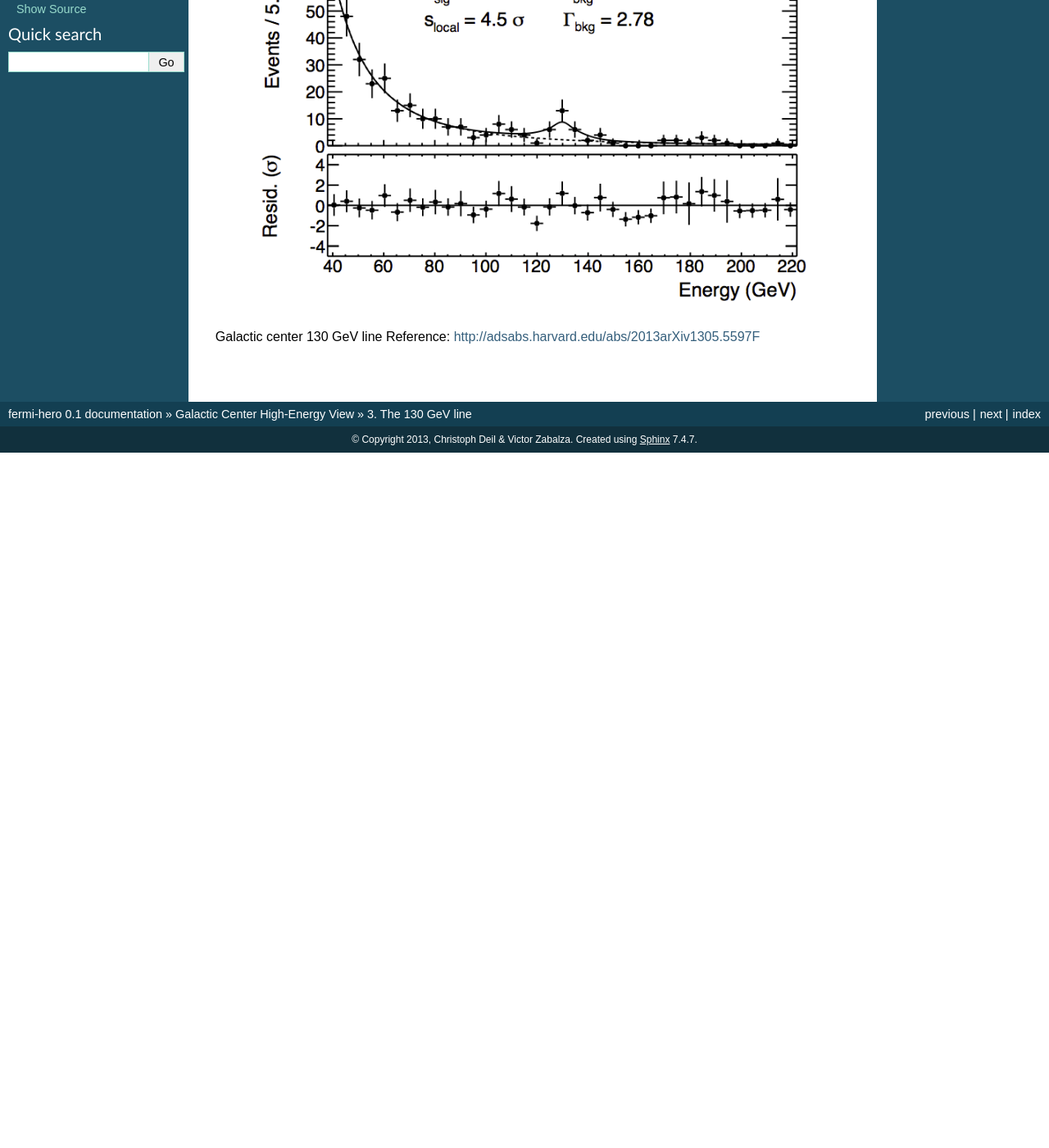
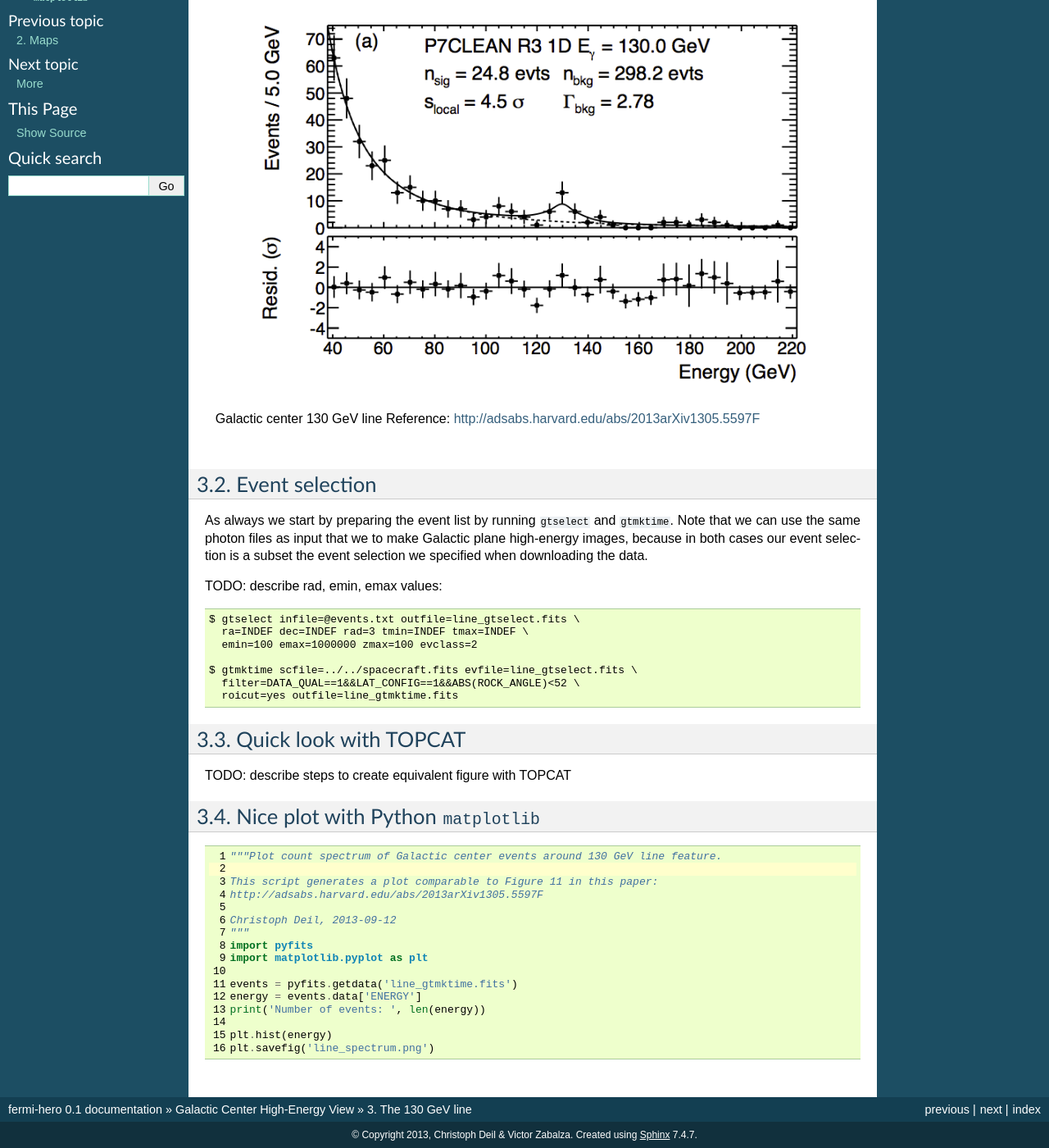
Before and after one commit to gammapy/fermi-hero, a Sphinx documentation site: the page built from docs/galactic_center/line.rst, in a window 1280 px wide and 1400 px high, scrolled down 182 px. Shown: the whole window at 82% size. Built offline with Sphinx 7.4.7, drawn with Linux system fonts in a browser that asks for light colours; before the commit the page ends 900 px from its top, so only the background shows below that; some of the changed text lies outside the part shown.

Commit message:
Add plot_line.py script to galactic center tutorial

```diff
--- a/docs/galactic_center/line.rst
+++ b/docs/galactic_center/line.rst
@@ -2,9 +2,45 @@
 
 The 130 GeV line
 ================
+
+What is it?
+-----------
+
+TODO: write introduction
 
 .. figure:: gc_line.png
    :scale: 90 %
 
    Galactic center 130 GeV line
    Reference: http://adsabs.harvard.edu/abs/2013arXiv1305.5597F
+
+Event selection
+---------------
+
+As always we start by preparing the event list by running ``gtselect`` and ``gtmktime``.
+Note that we can use the same photon files as input that we to make Galactic plane high-energy images,
+because in both cases our event selection is a subset the event selection we specified when downloading the data.
+
+TODO: describe rad, emin, emax values::
+
+   $ gtselect infile=@events.txt outfile=line_gtselect.fits \
+     ra=INDEF dec=INDEF rad=3 tmin=INDEF tmax=INDEF \
+     emin=100 emax=1000000 zmax=100 evclass=2
+
+   $ gtmktime scfile=../../spacecraft.fits evfile=line_gtselect.fits \
+     filter=DATA_QUAL==1&&LAT_CONFIG==1&&ABS(ROCK_ANGLE)<52 \
+     roicut=yes outfile=line_gtmktime.fits
+
+
+Quick look with TOPCAT
+----------------------
+
+TODO: describe steps to create equivalent figure with TOPCAT
+
+
+Nice plot with Python ``matplotlib``
+------------------------------------
+
+.. literalinclude:: plot_line.py
+   :emphasize-lines: 2
+   :linenos:
--- a/docs/galactic_center/make_source_images.py
+++ b/docs/galactic_center/make_source_images.py
@@ -1,9 +1,11 @@
-#!/usr/bin/env python
-"""Compute correlated source excess and significance maps."""
+"""Compute correlated source excess and significance maps.
+
+Christoph Deil, 2013-09-12
+"""
 import numpy as np
 from numpy import sign, sqrt, log
 from scipy.ndimage import convolve
-import pyfits as fits
+import pyfits
 
 def correlate_image(image, radius):
     """Correlate image with circular mask of a given radius.
@@ -30,8 +32,8 @@ def significance_lima(n_observed, mu_background):
 
 
 if __name__ == '__main__':
-    counts = fits.getdata('counts.fits')
-    model = fits.getdata('model.fits')
+    counts = pyfits.getdata('counts.fits')
+    model = pyfits.getdata('model.fits')
 
     radius = 5 # correlation circle radius
     correlated_counts = correlate_image(counts, radius)
@@ -40,6 +42,6 @@ if __name__ == '__main__':
     excess = correlated_counts - correlated_model
     significance = significance_lima(correlated_counts, correlated_model)
 
-    header = fits.getheader('counts.fits')
-    fits.writeto('excess.fits', excess, header, clobber=True)
-    fits.writeto('significance.fits', significance, header, clobber=True)
+    header = pyfits.getheader('counts.fits')
+    pyfits.writeto('excess.fits', excess, header, clobber=True)
+    pyfits.writeto('significance.fits', significance, header, clobber=True)
--- /dev/null
+++ b/docs/galactic_center/plot_line.py
@@ -0,0 +1,16 @@
+"""Plot count spectrum of Galactic center events around 130 GeV line feature.
+
+This script generates a plot comparable to Figure 11 in this paper:
+http://adsabs.harvard.edu/abs/2013arXiv1305.5597F
+
+Christoph Deil, 2013-09-12
+"""
+import pyfits
+import matplotlib.pyplot as plt
+
+events = pyfits.getdata('line_gtmktime.fits')
+energy = events.data['ENERGY']
+print('Number of events: ', len(energy))
+
+plt.hist(energy)
+plt.savefig('line_spectrum.png')
```
